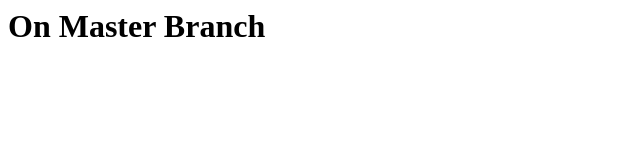
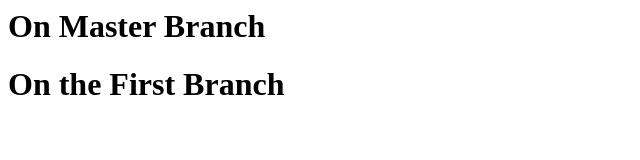
Before and after one commit to mvaditya91/fourthRemotePracticeRepo, a plain HTML site: page index.html in a window 1280 px wide. Shown: the whole page, without its empty margins (0-640 px from the left). Drawn offline with Linux system fonts and the light colour scheme.

Commit message:
Commit on first branch

```diff
--- a/index.html
+++ b/index.html
@@ -1,5 +1,6 @@
 <html>
 	<body>
 		<h1> On Master Branch </h1>
+		<h1> On the First Branch </h1>
 	</body>
 </html>
```
